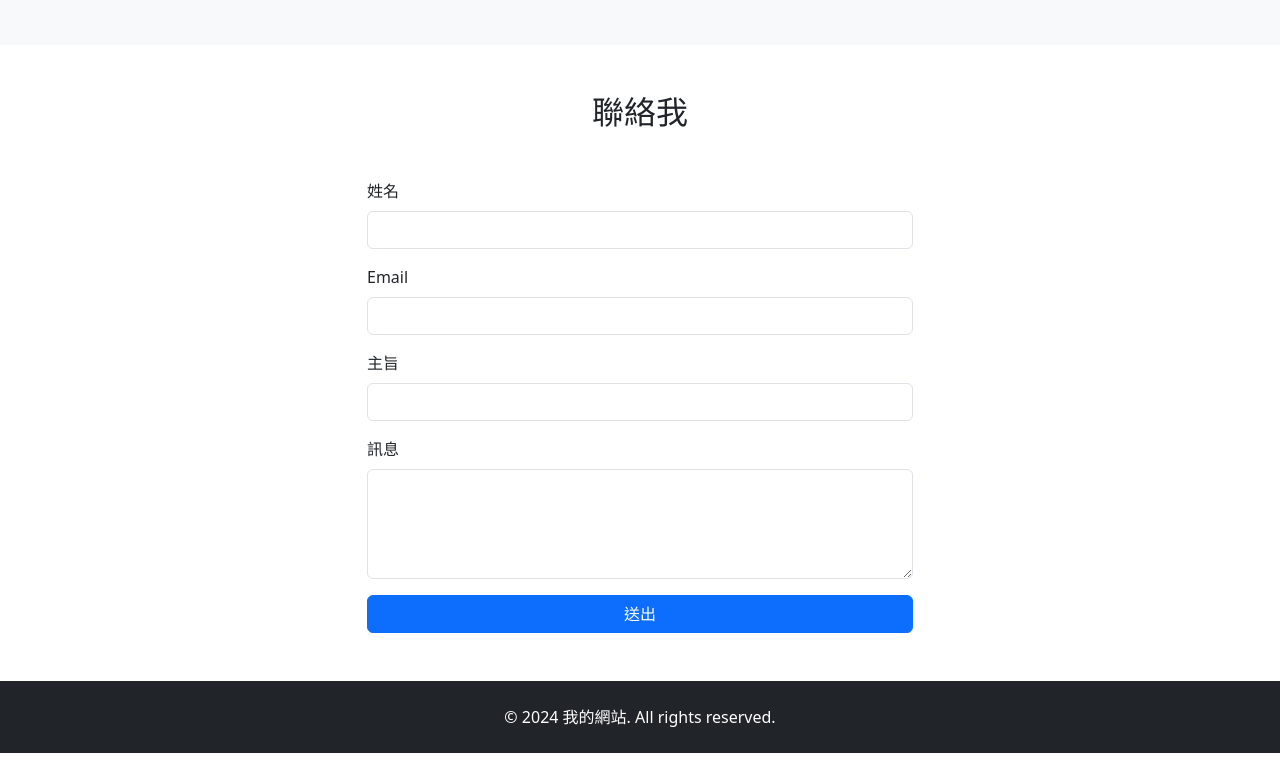
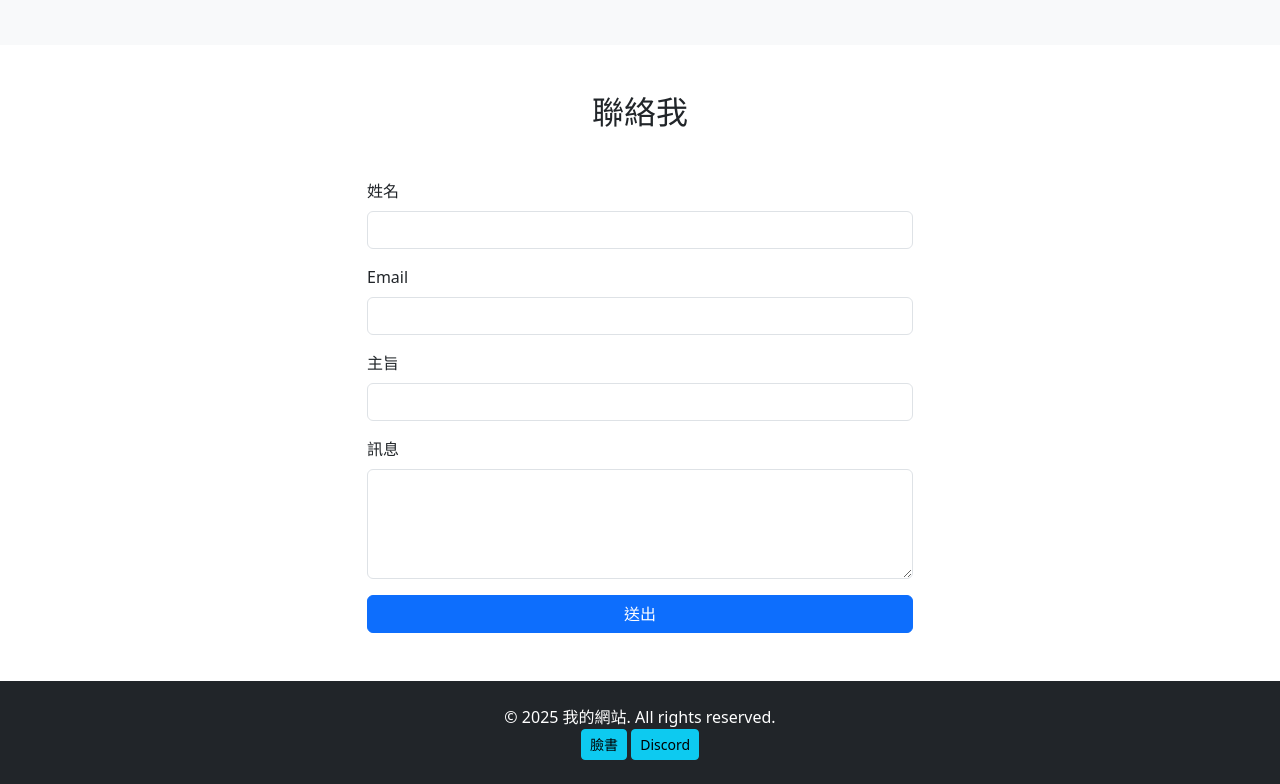
Before and after one commit to PUyifei/114_tkuim_web, a plain HTML site: page 1013/portfolio.html in a window 1280 px wide. Shown: the part 1433-2217 px from the top of the page. Before the commit the page ends 2186 px from the top, so only its background shows below. Drawn offline with nearby package versions, Linux system fonts and the light colour scheme.

Commit message:
test_BStr

```diff
--- a/1013/portfolio.html
+++ b/1013/portfolio.html
@@ -193,7 +193,11 @@
     <!-- 7. Footer -->
     <footer class="bg-dark text-white text-center py-4">
         <div class="container">
-            <p class="mb-0">&copy; 2024 我的網站. All rights reserved.</p>
+            <p class="mb-0">&copy; 2025 我的網站. All rights reserved.</p>
+        </div>
+        <div class="nav-item">
+            <button class="btn btn-info btn-sm" href="#">臉書</button>
+            <button class="btn btn-info btn-sm" href="#">Discord</button>
         </div>
     </footer>
 
```
